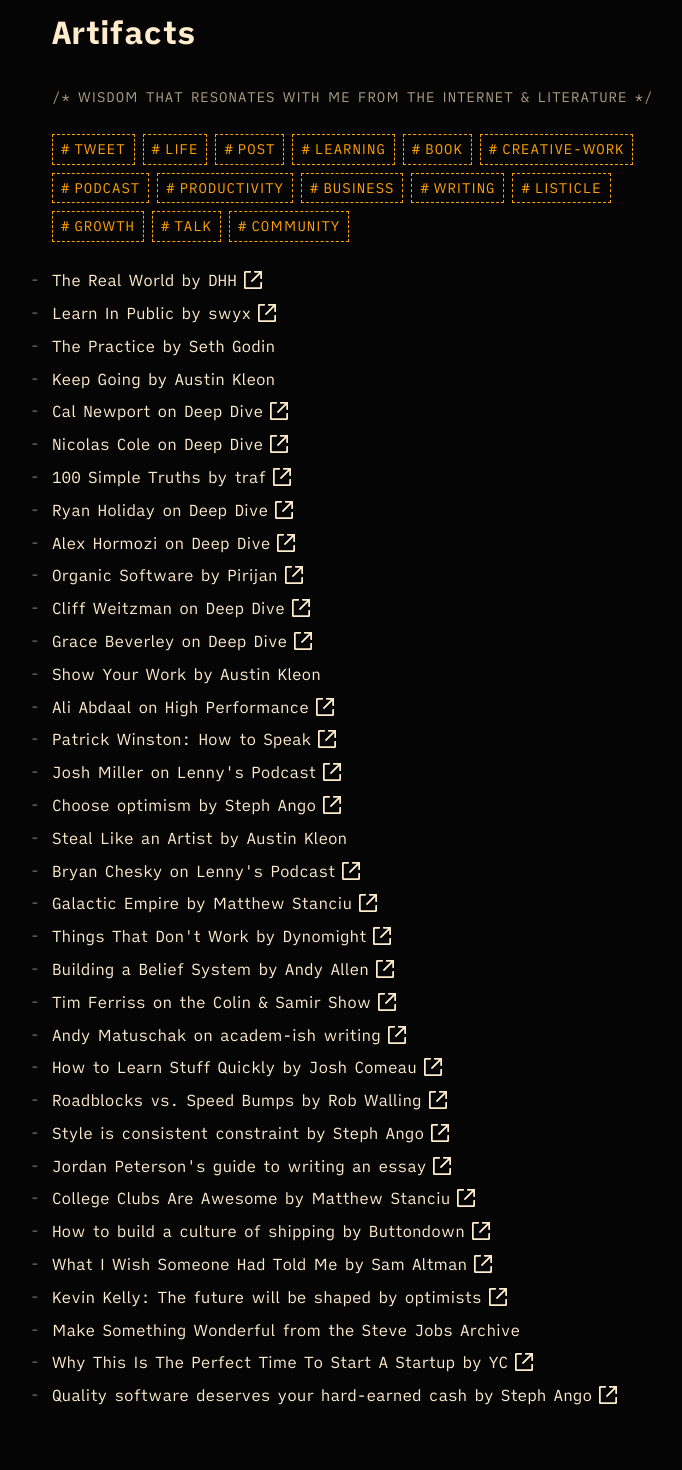
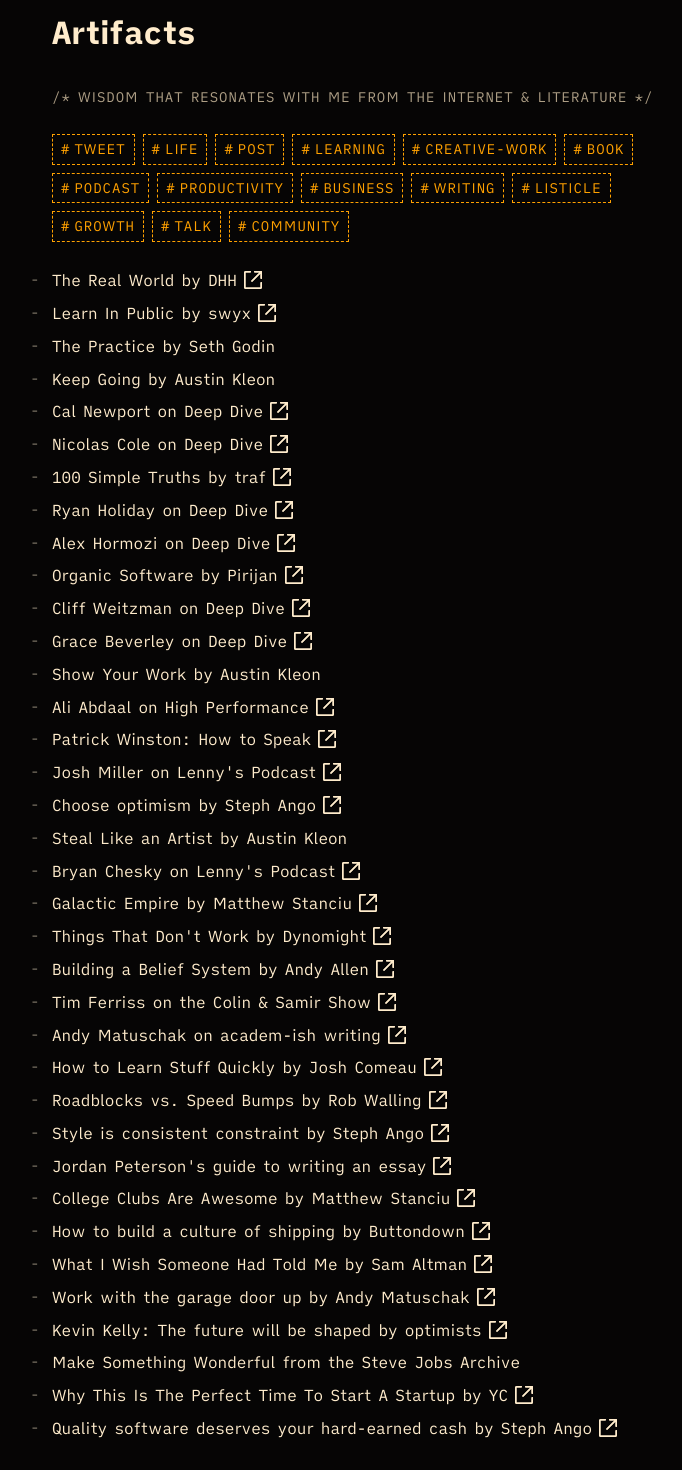
Before and after one commit to edwardshturman/site, a Next.js app: page /artifacts in a window 1280 px wide. Shown: the part 360-1830 px from the top of the page, without its empty margins (263-945 px from the left). Built offline with nearby package versions, Linux system fonts and the light colour scheme.

Commit message:
Add to Artifacts: Work with the garage door up

```diff
--- a/app/artifacts/artifacts.ts
+++ b/app/artifacts/artifacts.ts
@@ -13,7 +13,7 @@ export const artifacts: Artifact[] = [
   {
     text: 'Learn In Public by swyx',
     link: 'https://swyx.io/learn-in-public',
-    tags: ['post', 'learning']
+    tags: ['post', 'learning', 'creative-work']
   },
   {
     text: 'The Practice by Seth Godin',
@@ -157,6 +157,11 @@ export const artifacts: Artifact[] = [
     tags: ['post', 'business']
   },
   {
+    text: 'Work with the garage door up by Andy Matuschak',
+    link: 'https://notes.andymatuschak.org/Work_with_the_garage_door_up',
+    tags: ['post', 'creative-work']
+  },
+  {
     text: 'Kevin Kelly: The future will be shaped by optimists',
     link: 'https://ted.com/talks/kevin_kelly_the_future_will_be_shaped_by_optimists',
     tags: ['talk', 'life']
```
